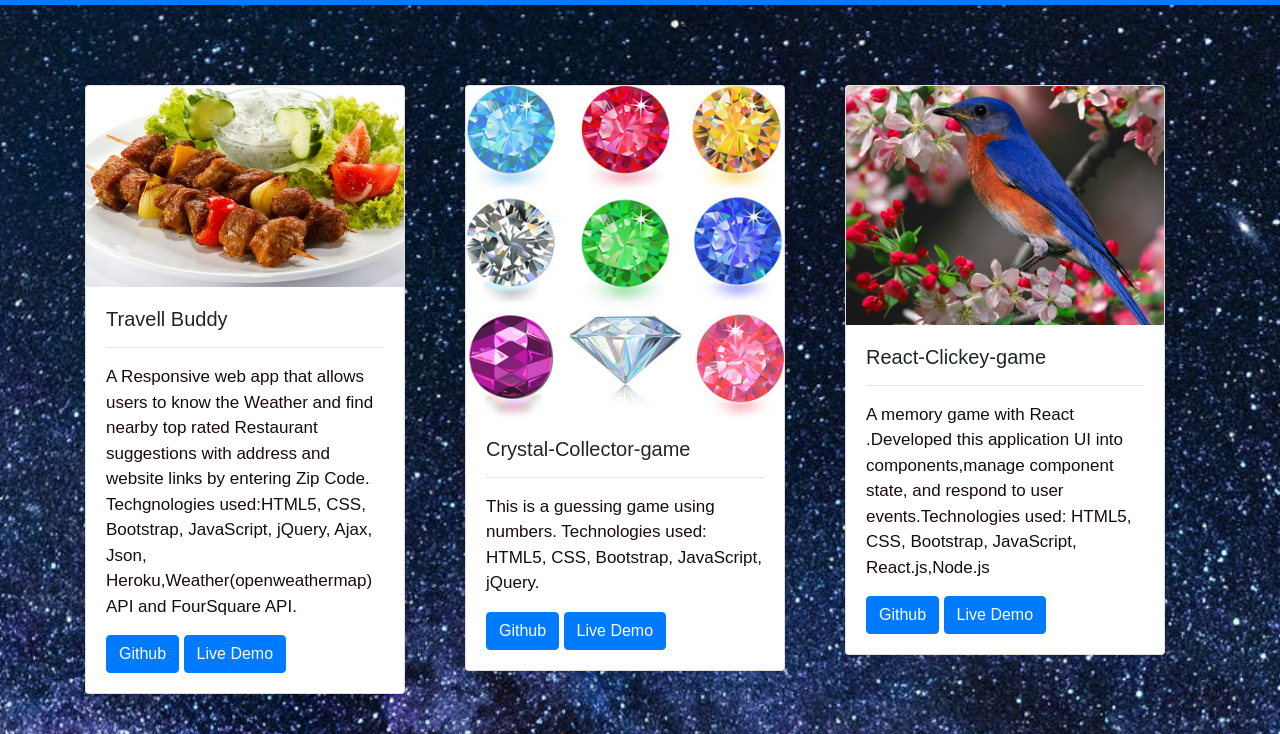
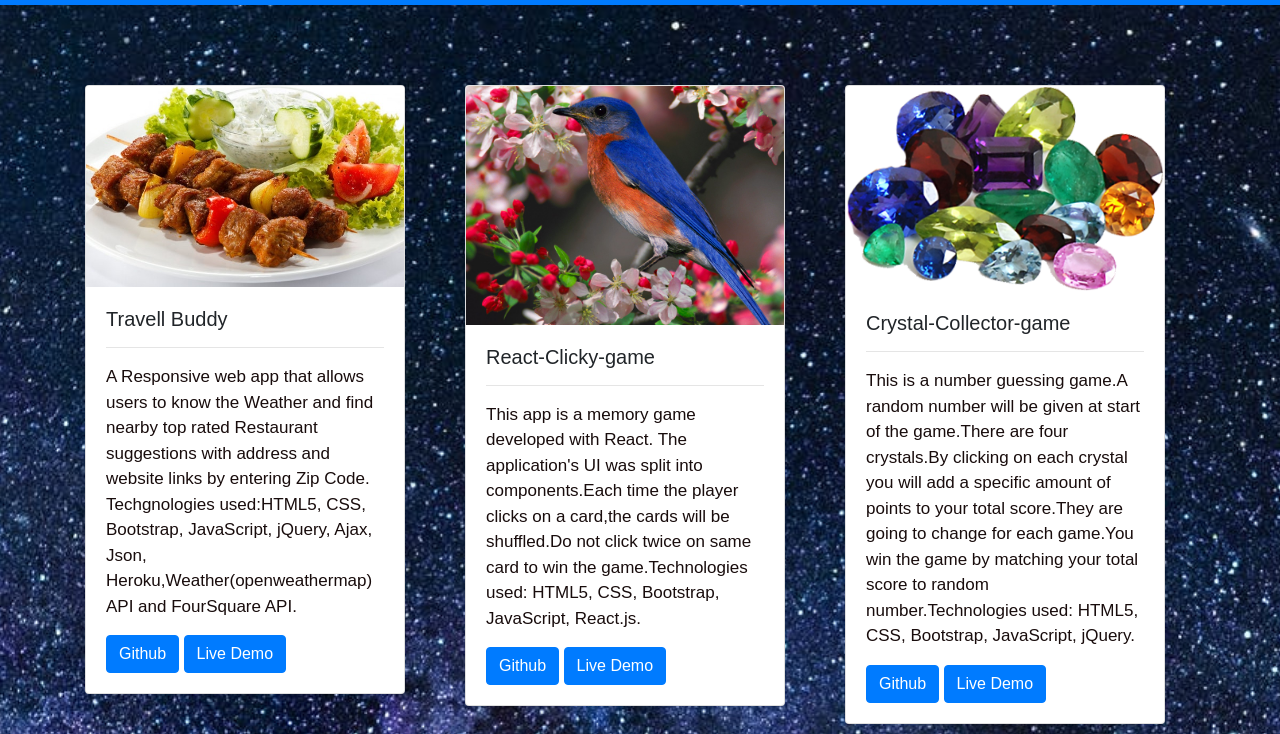
Before and after one commit to swapnakathula/Bootstrap-portfolio, a plain HTML site: page portfolio.html in a window 1280 px wide. Shown: the part 66-800 px from the top of the page. Drawn offline with nearby package versions, Linux system fonts and the light colour scheme.

Commit message:
working on portfolio

```diff
--- a/portfolio.html
+++ b/portfolio.html
@@ -7,7 +7,7 @@
   <meta name="viewport" content="width=device-width, initial-scale=1.0">
   <meta http-equiv="X-UA-Compatible" content="ie=edge">
 
-  <title>Bootstrap Portfolio</title>
+  <title>Swapna Portfolio</title>
 
   <!-- Boostrap Stylesheet -->
   <link rel="stylesheet" href="https://maxcdn.bootstrapcdn.com/bootstrap/4.0.0/css/bootstrap.min.css">
@@ -75,11 +75,23 @@
       </div>
       <div class=" col-md-4">
         <div class="card" style="width: 20rem;">
-          <img class="card-img-top" src="assets/imgs/crystal.jpg" alt="Card image cap">
+          <img class="card-img-top" src="assets/imgs/birds.jpg" alt="Card image cap">
+          <div class="card-body">
+            <h5 class="card-title">React-Clicky-game</h5>
+            <hr/>
+            <p class="card-text"> This app is a memory game developed with React. The application's UI was split into components.Each time the player clicks on a card,the cards will be shuffled.Do not click twice on same card to win the game.Technologies used: HTML5, CSS, Bootstrap, JavaScript, React.js.</p>
+            <a href="https://github.com/swapnakathula/React-click-game" target="_blank" class="btn btn-primary">Github</a>
+            <a href="https://bird-click.herokuapp.com/" target="_blank" class="btn btn-primary">Live Demo</a>
+          </div>
+        </div>
+      </div>
+      <div class=" col-md-4">
+        <div class="card" style="width: 20rem;">
+          <img class="card-img-top" src="assets/imgs/gemstones.png" alt="Card image cap">
           <div class="card-body">
             <h5 class="card-title">Crystal-Collector-game</h5>
             <hr/>
-            <p class="card-text"> This is a guessing game using numbers. Technologies used: HTML5,
+            <p class="card-text"> This is a number guessing game.A random number will be given at start of the game.There are four crystals.By clicking on each crystal you will add a specific amount of points to your total score.They are going to change for each game.You win the game by matching your total score to random number.Technologies used: HTML5,
               CSS, Bootstrap, JavaScript, jQuery.</p>
             <a href="https://github.com/swapnakathula/week-4-game" target="_blank" class="btn btn-primary">Github</a>
             <a href="https://swapnakathula.github.io/week-4-game/" target="_blank" class="btn btn-primary">Live Demo</a>
@@ -87,19 +99,7 @@
         </div>
       </div>
 
-      <div class=" col-md-4">
-        <div class="card" style="width: 20rem;">
-          <img class="card-img-top" src="assets/imgs/birds.jpg" alt="Card image cap">
-          <div class="card-body">
-            <h5 class="card-title">React-Clickey-game</h5>
-            <hr/>
-            <p class="card-text"> A memory game with React .Developed this application UI into components,manage component state, and respond to
-              user events.Technologies used: HTML5, CSS, Bootstrap, JavaScript, React.js,Node.js</p>
-            <a href="https://github.com/swapnakathula/React-click-game" target="_blank" class="btn btn-primary">Github</a>
-            <a href="https://bird-click.herokuapp.com/" target="_blank" class="btn btn-primary">Live Demo</a>
-          </div>
-        </div>
-      </div>
+
 
     </div>
     </div>
```
Also changed, not shown: about.html (+1 -1 lines), contact.html (+1 -1 lines), index.html (+1 -1 lines), assets/imgs/gemstones.png (added).
